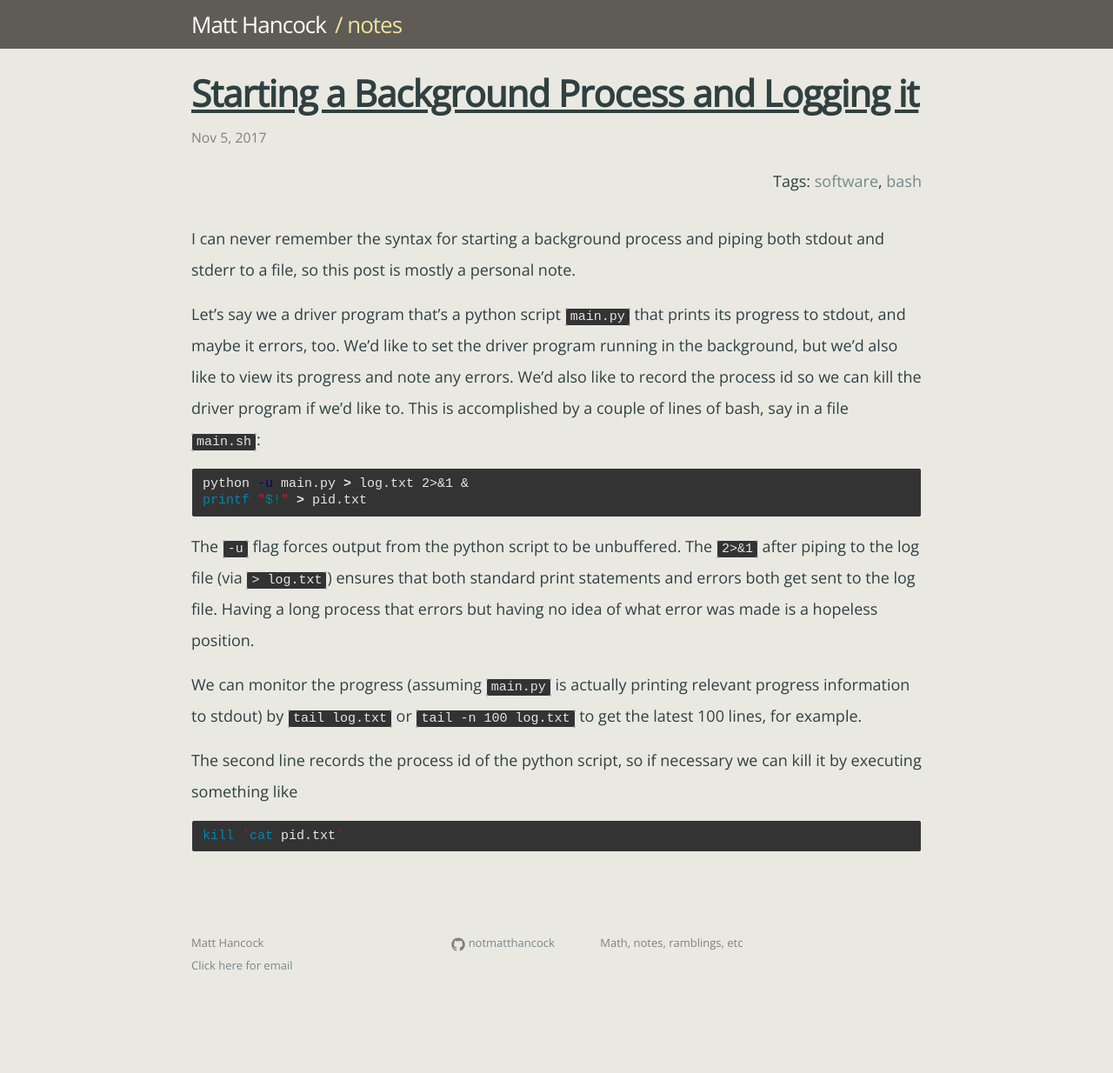
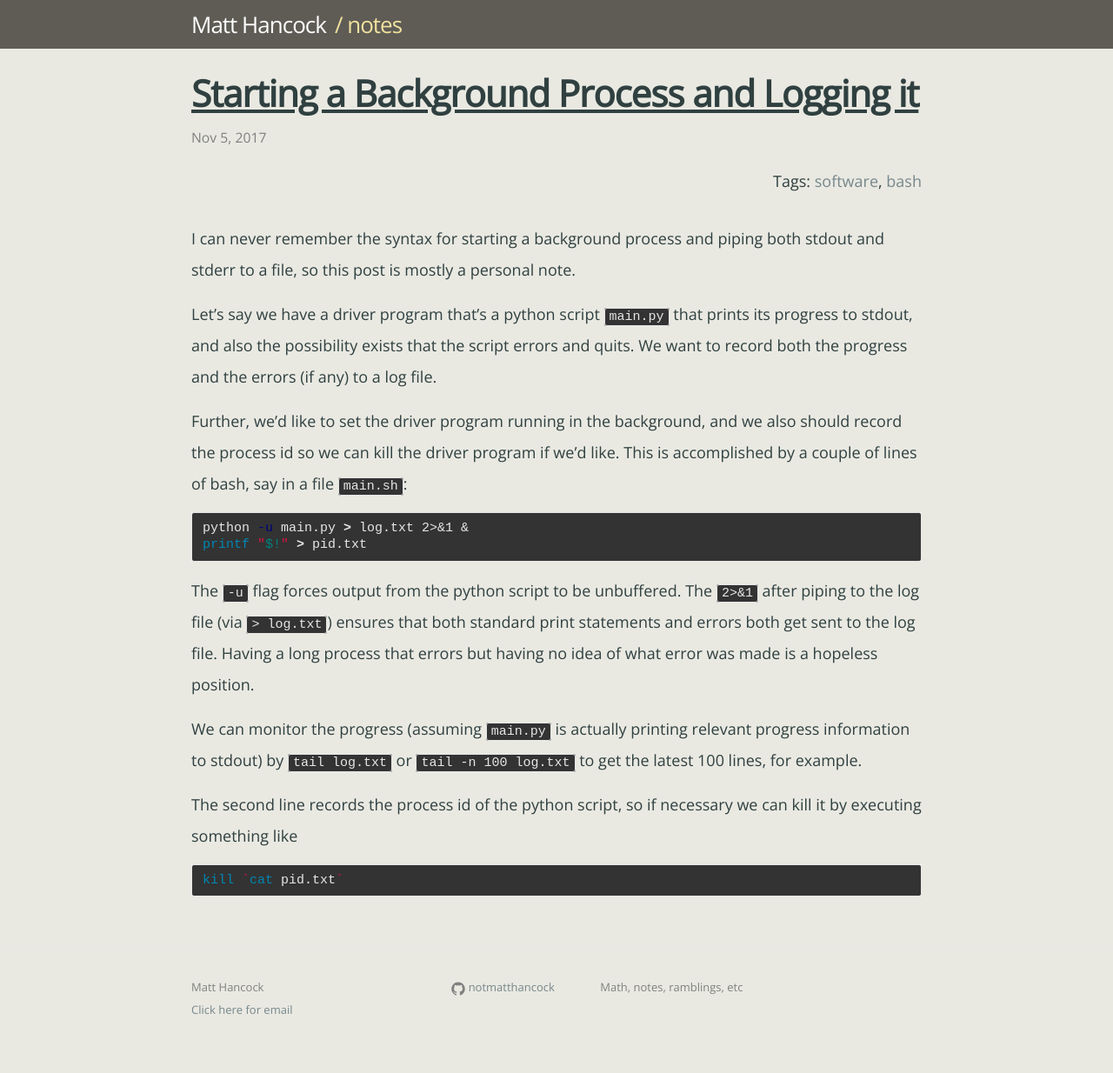
Before and after one commit to notmatthancock/notmatthancock.github.io, a Jekyll site: the page built from _posts/2017-11-5-background-process-with-log.markdown, in a window 1280 px wide. Shown: the whole page at 87% size. Built offline with Jekyll 4.4.1, drawn with Linux system fonts in a browser that asks for light colours; before the commit the page ends 1183 px from its top, so only the background shows below that.

```diff
--- a/_posts/2017-11-5-background-process-with-log.markdown
+++ b/_posts/2017-11-5-background-process-with-log.markdown
@@ -9,7 +9,9 @@
 
 I can never remember the syntax for starting a background process and piping both stdout and stderr to a file, so this post is mostly a personal note.
 
-Let's say we a driver program that's a python script `main.py` that prints its progress to stdout, and maybe it errors, too. We'd like to set the driver program running in the background, but we'd also like to view its progress and note any errors. We'd also like to record the process id so we can kill the driver program if we'd like to. This is accomplished by a couple of lines of bash, say in a file `main.sh`:
+Let's say we have a driver program that's a python script `main.py` that prints its progress to stdout, and also the possibility exists that the script errors and quits. We want to record both the progress and the errors (if any) to a log file.
+
+Further, we'd like to set the driver program running in the background, and we also should record the process id so we can kill the driver program if we'd like. This is accomplished by a couple of lines of bash, say in a file `main.sh`:
 
 {% highlight bash %}
 python -u main.py > log.txt 2>&1 &
```
